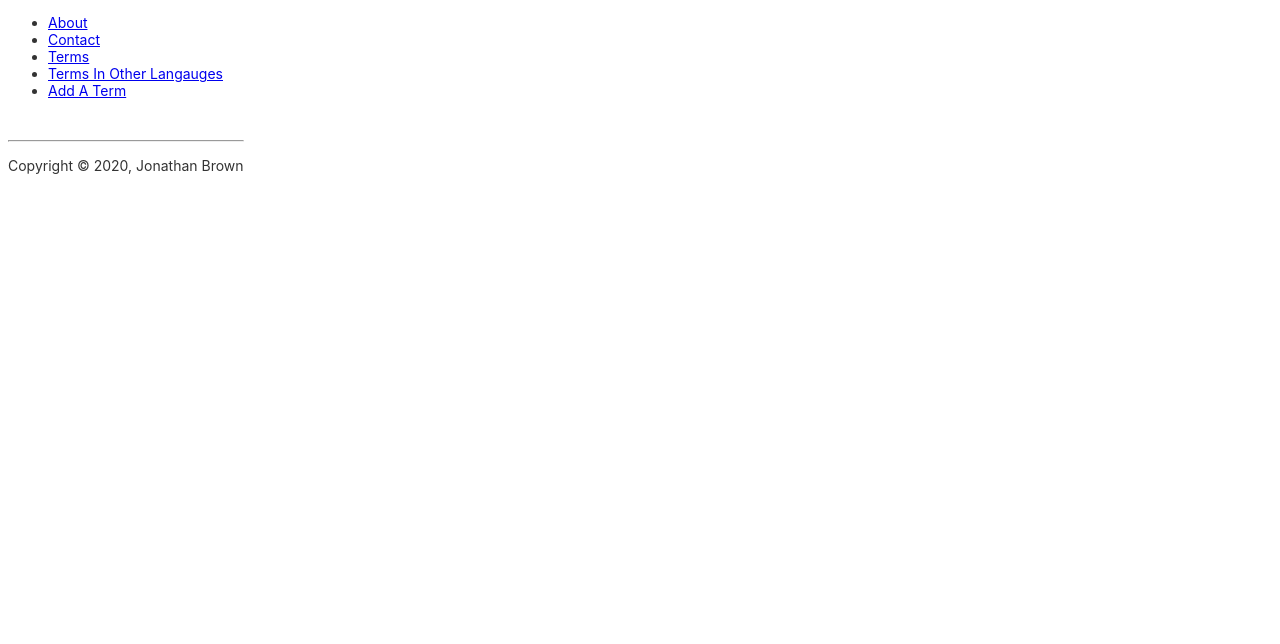
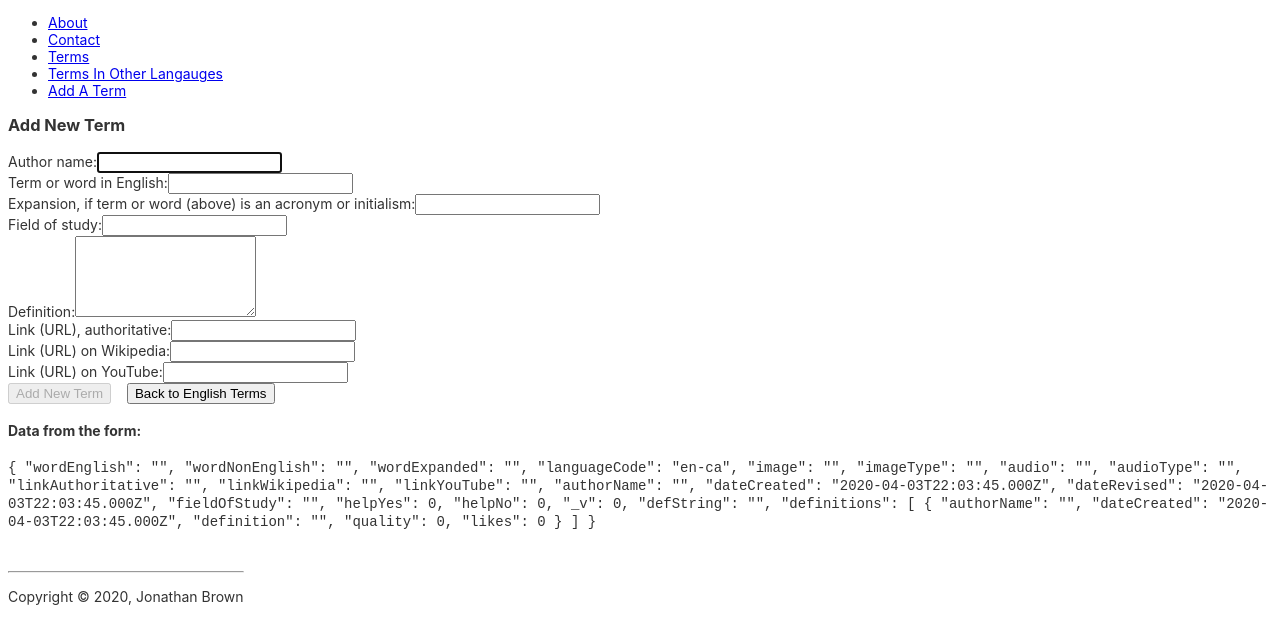
Before and after one commit to JBrown4223/A2-Web-App, an Angular app: page /addTerm in a window 1280 px wide. Before the commit this address led to /. Shown: the top 644 px of the page. Built offline with nearby package versions, Linux system fonts and the light colour scheme.

Commit message:
add Term fixes made

```diff
--- a/src/app/add-term/add-term.component.html
+++ b/src/app/add-term/add-term.component.html
@@ -1,76 +1,100 @@
-<div class="container">
-    <div class="card" style="width:750px;margin:0px auto">
-      <div class="card-header text-white bg-dark">Add New English Term</div>
-      <form class="form" (ngSubmit)='onSubmit()' #f="ngForm">
-        <br />
+<div class="row">
+  <div class="col-md-8">
+      <h3>Add New Term</h3>
 
-        <div class="text-center">
-          <label for="authorName">Author Name:</label>
+      <!-- Configure the submit button handler, and define the template reference variable -->
+      <form (ngSubmit)='onSubmit()' #f='ngForm'>
 
-         <div *ngIf='authorName.invalid && (authorName.dirty || authorName.touched)' class="inputSize alert alert-danger">
-            <div *ngIf='authorName.errors?.required'>Author Required</div>
-         </div>
-         <div class="form-group form-inline text-center">
-          <input class="form-control inputSize" id="authorName" name="authorName" placeholder="Bob Smith"
-            [(ngModel)]="newWord.authorName" #authorName="ngModel">
-         </div>
-        </div>
+          <!-- Input, text -->
+          <div class="form-group">
+              <label class="control-label" for="name">Author name:</label>
+              <input type="text" class="form-control" id="authorName" name="authorName"
+                  [(ngModel)]="newWord.authorName" [(ngModel)]="temp.authorName" #authorName="ngModel" minlength="5" maxlength="100" required
+                  autofocus>
 
-        <div class="text-center">
-            <label for="wordEnglish">New Term In English:</label>
-          <div *ngIf='wordEnglish.invalid && (wordEnglish.dirty || wordEnglish.touched)' class="inputSize alert alert-danger">
-          <div *ngIf='wordEnglish.errors?.required'>New Word Required</div>
+              <!-- Validation error area -->
+              <!-- Single condition... -->
+              <!-- <div [hidden]="name.valid || name.pristine" class='alert alert-danger'> -->
+              <!-- Multiple conditions... -->
+              <div *ngIf='authorName.invalid && (authorName.dirty || authorName.touched)' class='alert alert-danger'>
+                  <!-- The code below is situation-dependent - think before coding -->
+                  <div *ngIf='authorName.errors?.required'>Author is required! 5 - 100 characters</div>
+                  <div *ngIf='authorName.errors?.minlength'>Must be at least 5 characters</div>
+              </div>
           </div>
-          <div class="form-group form-inline text-center">
-                <input class="form-control inputSize" id="wordEnglish" name="wordEnglish" placeholder="Fetch API"
-                    [(ngModel)]="newWord.wordEnglish" #wordEnglish="ngModel">
+
+          <div class="form-group">
+              <label class="control-label" for="name">Term or word in English:</label>
+              <input type="text" class="form-control ng-pristine ng-invalid ng-touched" id="wordEnglish"
+                  name="wordEnglish" [(ngModel)]="newWord.wordEnglish" #wordEnglish="ngModel" minlength="5"
+                  maxlength="100" required autofocus>
+
+              <div *ngIf='wordEnglish.invalid && (wordEnglish.dirty || wordEnglish.touched)'
+                  class='alert alert-danger'>
+                  <!-- The code below is situation-dependent - think before coding -->
+                  <div *ngIf='wordEnglish.errors?.required'>English Word is required! 5 - 100 characters</div>
+                  <div *ngIf='wordEnglish.errors?.minlength'>Must be at least 5 characters</div>
+              </div>
           </div>
-        </div>
 
-        <div class="text-center">
-            <label for="wordExpanded">Expansion, if term or word (above) is an acronym or initialism:</label>
-
-          <div class="form-group form-inline text-center">
-            <input class="form-control inputSize" id="wordExpanded" name="wordExpanded"
-              [(ngModel)]="newWord.wordExpanded" #wordExpnaded="ngModel"></div>
-        </div>
-
-        <div class="text-center">
-          <label for="fieldOfStudy">Field of Study:</label>
-          <div *ngIf='fieldOfStudy.invalid && (fieldOfStudy.dirty || fieldOfStudy.touched)' class="inputSize alert alert-danger">
-            <div *ngIf='fieldOfStudy.errors?.required'>Field of Study Category Required</div>
+          <div class="form-group"><label class="control-label" for="wordExpanded">Expansion, if term or word (above)
+                  is an acronym or initialism:</label>
+              <input class="form-control" id="wordExpanded" maxlength="100" minlength="3" name="wordExpanded"
+                  [(ngModel)]="newWord.wordExpanded" #wordExpanded="ngModel">
           </div>
-          <div class="form-group form-inline text-center">
-            <input class="form-control inputSize" id="fieldOfStudy" name="fieldOfStudy" placeholder="Computer Science"
-              [(ngModel)]="newWord.wordEnglish" #wordExpanded="ngModel"></div>
-        </div>
-
-        <div class="text-center">
-            <label for="definition">Definition:</label>
-            <div *ngIf='definition.invalid && (definition.dirty || definition.touched)' class="inputSize alert alert-danger">
-            <div *ngIf='definition.errors?.required'>Definition Required</div>
-            </div>
-            <textarea class="form-control inputSize" id="definition" maxlength="5000" minlength="50" name="definition" required="" rows="5"
-            [(ngModel)]="newWord.definitions" #definition="ngModel"></textarea>
-        </div>
 
 
-        <div class="text-center">
-            <label for="linkWikipedia">Wikipedia Link:</label>
-           <div class="form-group form-inline text-center">
-             <input class="form-control inputSize" id="linkWikipedia" name="linkWikipedia"
-              [(ngModel)]="newWord.linkWikipedia" #linkWikipedia="ngModel"></div>
-        </div>
+          <div class="form-group">
+              <label class="control-label" for="name">Field of study:</label>
+              <input type="text" class="form-control ng-pristine ng-invalid ng-touched" id="fieldOfStudy"
+                  name="fieldOfStudy" [(ngModel)]="newWord.fieldOfStudy" #fieldOfStudy="ngModel" minlength="5"
+                  maxlength="100" required autofocus>
 
-        <div class="text-center">
-            <label for="linkYoutube">Youtube Link:</label>
-           <div class="form-group form-inline text-center">
-             <input class="form-control inputSize" id="linkYoutube" name="linkYoutube"
-              [(ngModel)]="newWord.linkYoutube" #linkYoutube="ngModel"></div>
-        </div>
+              <div *ngIf='fieldOfStudy.invalid && (fieldOfStudy.dirty || wordEnglish.touched)'
+                  class='alert alert-danger'>
+                  <!-- The code below is situation-dependent - think before coding -->
+                  <div *ngIf='fieldOfStudy.errors?.required'>Field of study is required! 5 - 100 characters</div>
+                  <div *ngIf='fieldOfStudy.errors?.minlength'>Must be at least 5 characters</div>
+              </div>
+          </div>
 
-        <button class="btn btn-primary" type="submit" disabled="">Save</button>
-        <button><a class="btn btn-default" routerlink="/englishTerms" href="/englishTerms">Back to list</a></button>
+          <div class="form-group"><label class="control-label" for="name">Definition:</label>
+              <textarea class="form-control" id="definition" maxlength="5000" [(ngModel)]="temp.definition"
+                  #definition="ngModel" minlength="50" name="defString" required="" rows="5"></textarea>
+
+              <div *ngIf='definition.invalid && (fieldOfStudy.dirty || wordEnglish.touched)'
+                  class='alert alert-danger'>
+                  <!-- The code below is situation-dependent - think before coding -->
+                  <div *ngIf='definition.errors?.required'>Definition is required! 50 - 5000 characters</div>
+                  <div *ngIf='definition.errors?.minlength'>Definition is required! 50 - 5000 characters</div>
+              </div>
+
+          </div>
+          <div class="form-group"><label class="control-label" for="linkAuthoritative">Link (URL),
+                  authoritative:</label>
+              <input class="form-control" id="linkAuthoritative" maxlength="100" minlength="3"
+                  name="linkAuthoritative" [(ngModel)]="newWord.linkAuthoritative" #linkAuthoritative="ngModel"
+                  pattern="(http|https)://[\w-]+(\.[\w-]+)+([\w.,@?^=%&amp;:/~+#()_-]*[\w@?^=%&amp;/~+#()_-])?">
+          </div>
+          <div class="form-group"><label class="control-label" for="linkWikipedia">Link (URL) on Wikipedia:</label>
+              <input class="form-control" id="linkWikipedia" maxlength="100" minlength="3" name="linkWikipedia"
+                  [(ngModel)]="newWord.linkWikipedia" #linkWikipedia="ngModel"
+                  pattern="(http|https)://[\w-]+(\.[\w-]+)+([\w.,@?^=%&amp;:/~+#()_-]*[\w@?^=%&amp;/~+#()_-])?">
+          </div>
+          <div class="form-group"><label class="control-label" for="linkYouTube">Link (URL) on YouTube:</label>
+              <input class="form-control" id="linkYouTube" maxlength="100" minlength="3" name="linkYouTube"
+                  [(ngModel)]="newWord.linkYouTube" #linkYouTube="ngModel"
+                  pattern="(http|https)://[\w-]+(\.[\w-]+)+([\w.,@?^=%&amp;:/~+#()_-]*[\w@?^=%&amp;/~+#()_-])?">
+          </div>
+
+          <button class="btn btn-primary" type="submit" [disabled]="!f.form.valid">Add New Term</button>
+          &nbsp;&nbsp;
+          <button (click)="goBack()" type="button" class="btn btn-default">Back to English Terms</button>
+
       </form>
-    </div>
   </div>
+  <div class="col-md-4">
+      <h4>Data from the form:</h4>
+      <p class="lead"><code>{{ newWord | json }}</code></p>
+  </div>
+</div>
--- a/src/app/add-term/add-term.component.ts
+++ b/src/app/add-term/add-term.component.ts
@@ -1,5 +1,6 @@
 import { Component, OnInit } from '@angular/core';
 import { FormsModule }   from '@angular/forms';
+import { Location} from '@angular/common';
 import { EnglishTerms } from '../englishTerms';
 import { DataManagerService } from '../data-manager.service';
 import { Router, ActivatedRoute } from '@angular/router';
@@ -15,16 +16,15 @@ import { Definitions } from '../definitions';
 
 export class AddTermComponent implements OnInit {
  newWord: EnglishTerms;
- uid: String;
+ temp: Definitions;
  formError: String;
  defString: String
-
+ location: Location;
 
   constructor(private d: DataManagerService, private router: Router, private route: ActivatedRoute) {
     this.newWord = new EnglishTerms();
-
+    this.temp = new Definitions();
     //Initialization of new Object to empty state
-    this.newWord._id='';
     this.newWord.wordEnglish = '';
     this.newWord.wordNonEnglish = '';
     this.newWord.wordExpanded ='';
@@ -43,14 +43,21 @@ export class AddTermComponent implements OnInit {
     this.newWord.helpYes=0;
     this.newWord.helpNo =0;
     this.newWord._v=0;
-    this.newWord.definitions= [new Definitions()];
+    this.newWord.defString='';
+
+       //Definiton Initialization
+       this.temp.authorName= '';
+       this.temp.dateCreated = this.newWord.dateCreated;
+       this.temp.definition = '';
+       this.temp.quality = 0;
+       this.temp.likes = 0;
+    this.newWord.definitions =[this.temp];
+
 
   }
 
 
   ngOnInit() {
-    this.uid= this.route.snapshot.params['id']
-
   }
 
   onSubmit(){
@@ -58,14 +65,18 @@ export class AddTermComponent implements OnInit {
       The function will do the folowing tasks
       1 - Check that all required fields are completed and not null
       2 - Create new englishTerm
+      3 - Redirect to EnglishTerms List
 
     */
 
     if(this.newWord.wordEnglish && this.newWord.authorName && this.newWord.languageCode && this.newWord.dateCreated && this.newWord.dateRevised){
 
 
-        this.d.addNewTermEnglish(this.newWord).subscribe(u => {
-          this.router.navigate(['/viewEnglishTerm/',this.uid]);
+
+
+      this.d.addNewTermEnglish(this.newWord).subscribe(u => {
+          this.newWord = u;
+          this.router.navigate(['/englishTerms']);
         });
 
     }
@@ -79,4 +90,8 @@ export class AddTermComponent implements OnInit {
 
   }
 
+  goBack(){
+    this.location.back();
+  }
+
 }
--- a/src/app/app-routing.module.ts
+++ b/src/app/app-routing.module.ts
@@ -16,8 +16,8 @@ const routes: Routes = [
   { path:'about', component: AboutComponent },
   { path:'contact', component: ContactComponent},
   { path:'englishTerms', component: EnglishTermsComponent},
-  { path:'englishTerms/view/:id', component: ViewEnglishTermComponent},
-  { path:'englishTerm/addTerm', component: AddTermComponent},
+  { path:'view/:id', component: ViewEnglishTermComponent},
+  { path:'addTerm', component: AddTermComponent},
   { path: '', redirectTo: '/home', pathMatch: 'full' }
 
 ];
--- a/src/app/app.module.ts
+++ b/src/app/app.module.ts
@@ -33,7 +33,6 @@ import { AddTermComponent } from './add-term/add-term.component';
     BrowserModule,
     HttpClientModule,
     AppRoutingModule,
-    HttpClientModule,
     FormsModule
 
   ],
--- a/src/app/english-terms/english-terms.component.html
+++ b/src/app/english-terms/english-terms.component.html
@@ -1,11 +1,13 @@
-<div>
-    <h3 class="form-inline">
-        List of English terms - search for...
-        <input autofocus="" class="form-control ng-untouched ng-pristine ng-valid"
-          name="searchText" placeholder="(3 or more characters)" type="search">
-        &nbsp;&nbsp;
-       <button><a _ngcontent-qsa-c4="" class="btn btn-primary" routerlink="/termsEnglish/create" href="/terms/english/create">Add new</a></button>
+<div class="container">
+  <div class="row">
+     <h3 class="form-inline">
+         List of English terms - search for...
+          <input class="form-control"
+              name="searchText" placeholder="(3 or more characters)" type="search">
+          &nbsp;&nbsp;
+          <button class="btn btn-primary" routerlink='/addTerm'>Add new</button>
       </h3>
+  </div>
       <table class="table table-striped">
         <thead>
           <tr>
@@ -28,7 +30,7 @@
               </span>
             </td>
             <td *ngIf="term.definitions">{{ term.fieldOfStudy }}</td>
-            <td *ngIf="term.definitions"><button class="btn btn-default" routerLink="englishTerms/view/{{ term._id }}">Detail</button></td>
+            <button class="btn btn-default" routerLink="/view/{{ term._id }}">Detail</button>
           </tr>
         </tbody>
       </table>
--- a/src/app/english-terms/english-terms.component.ts
+++ b/src/app/english-terms/english-terms.component.ts
@@ -12,16 +12,14 @@ import { EnglishTerms } from '../englishTerms';
 
 export class EnglishTermsComponent implements OnInit {
 
-  constructor( private d: DataManagerService, private router: Router) { }
+  constructor( private d: DataManagerService) { }
   iModel: EnglishTerms[];
   ngOnInit() {
     this.d.getTermsEnglish().subscribe( response => this.iModel = response)
   }
 
-  onclick(event) {
-    console.log(event)
 
-  }
+
 
 
 
--- a/src/app/englishTerms.ts
+++ b/src/app/englishTerms.ts
@@ -20,5 +20,6 @@ export class EnglishTerms {
     helpYes: Number;
     helpNo: Number;
     _v: Number;
-    definitions: [Definitions];
+    defString: String; //String that stores entered definition
+    definitions: Array<Definitions>;
 }
```
